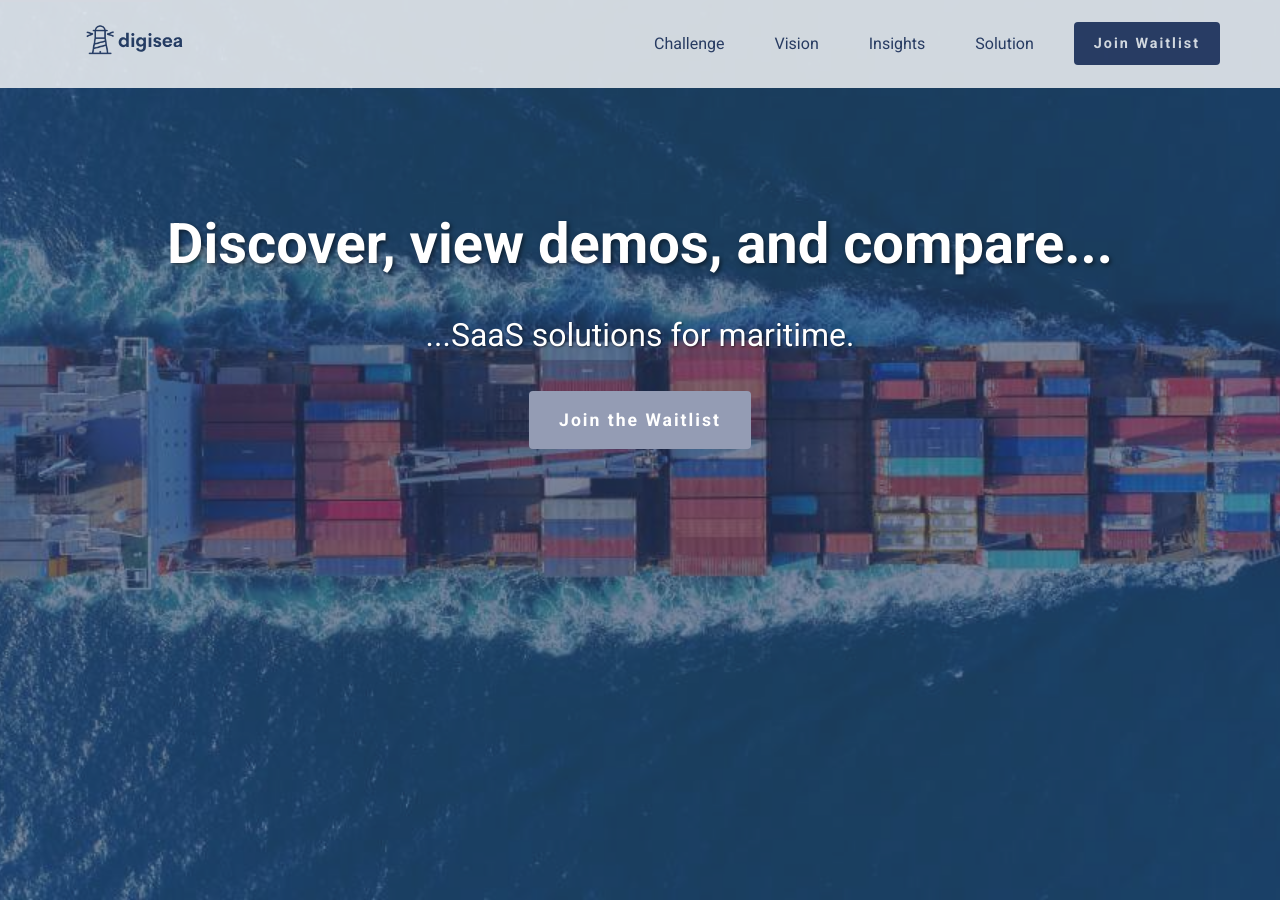
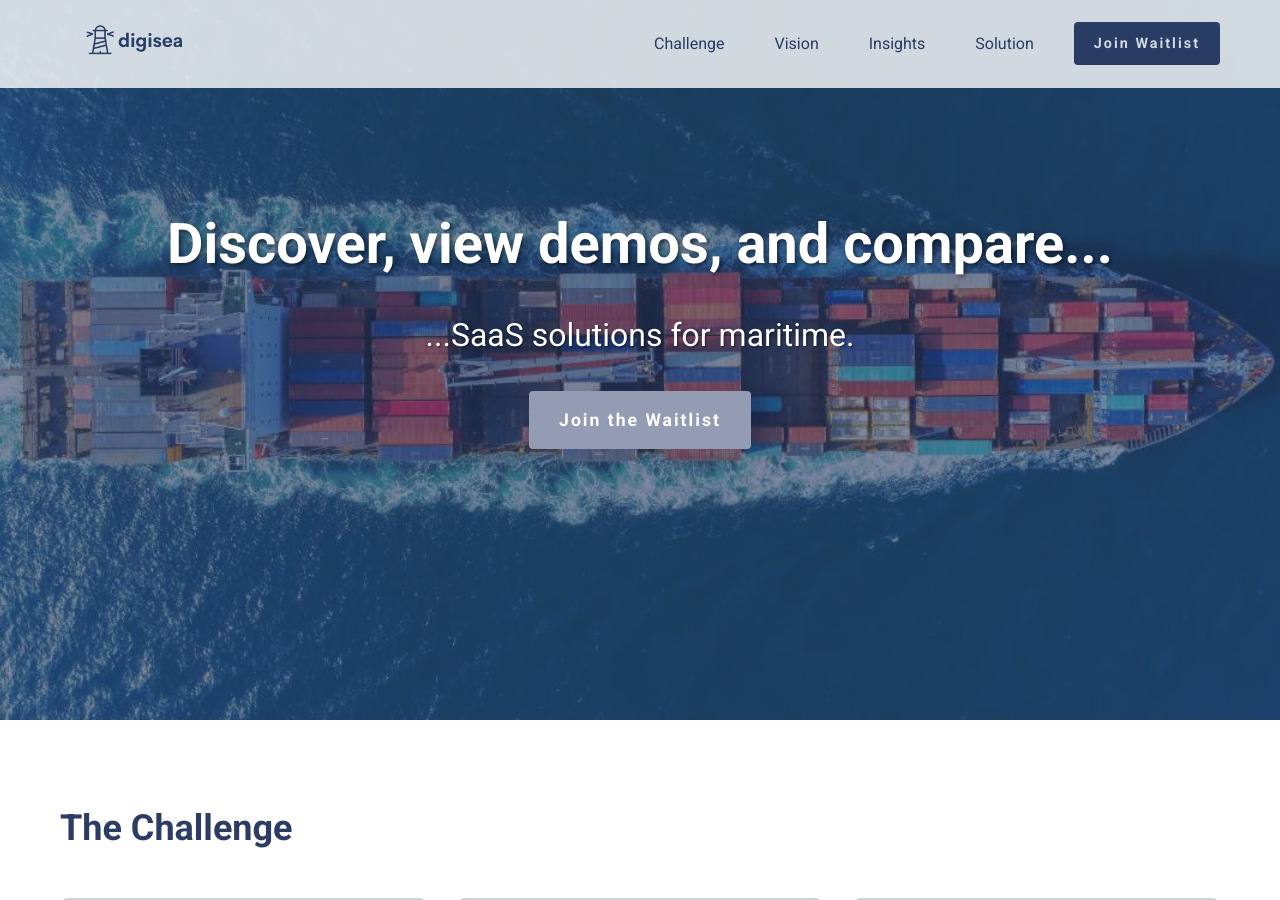
Before and after one commit to sasatass/digisea, a Jekyll site: the page built from index.markdown, in a window 1280 px wide and 900 px high. Built offline with Jekyll 4.4.1, drawn with Linux system fonts in a browser that asks for light colours.

Commit message:
Update main.css

```diff
--- a/assets/css/main.css
+++ b/assets/css/main.css
@@ -129,7 +129,7 @@ nav {
     background-image: url('/assets/images/hero-image.jpg');
     background-size: cover;
     background-position: center;
-    height: 100vh;
+    height: 80vh;
 }
 
 /* Mobile (use a smaller image) */
```
